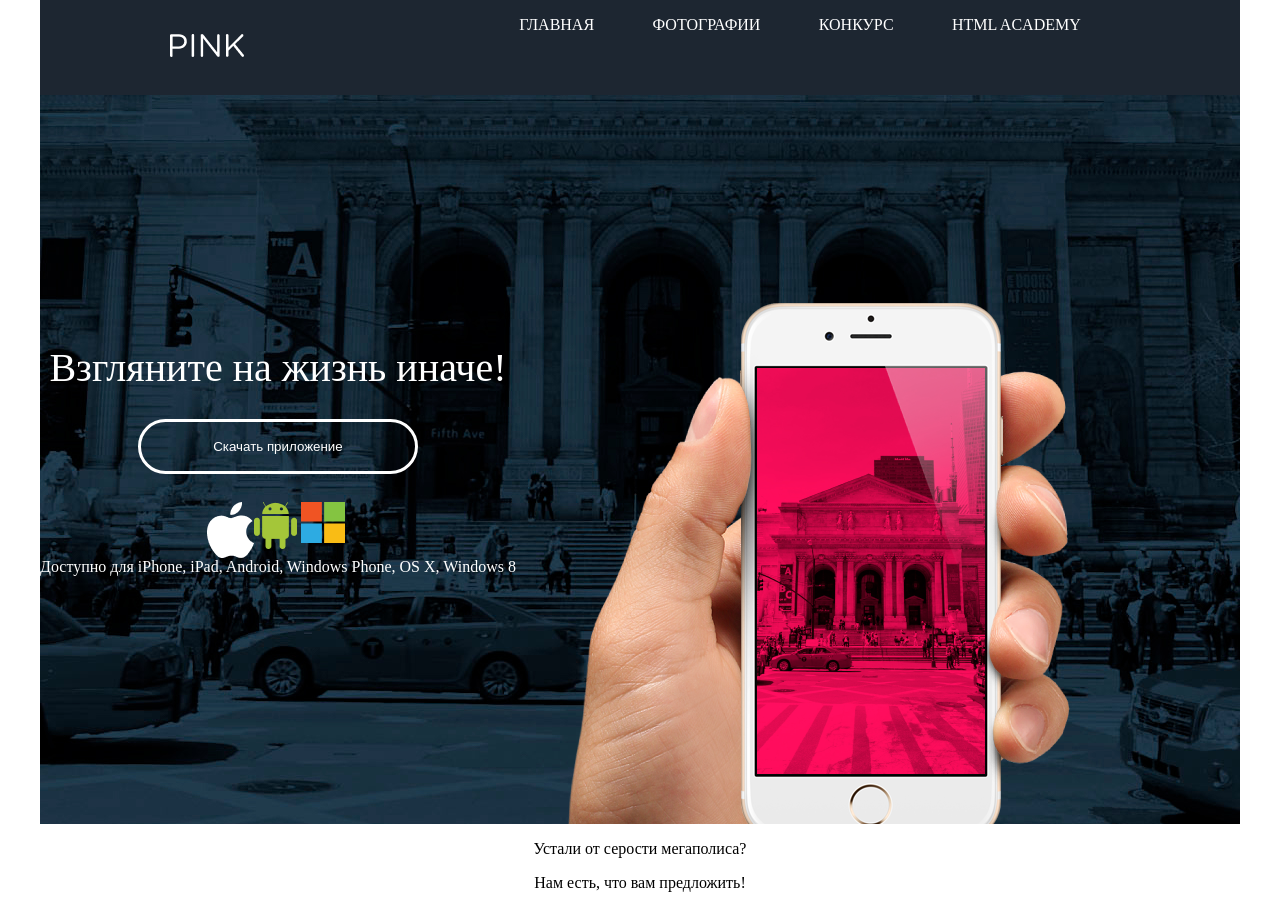
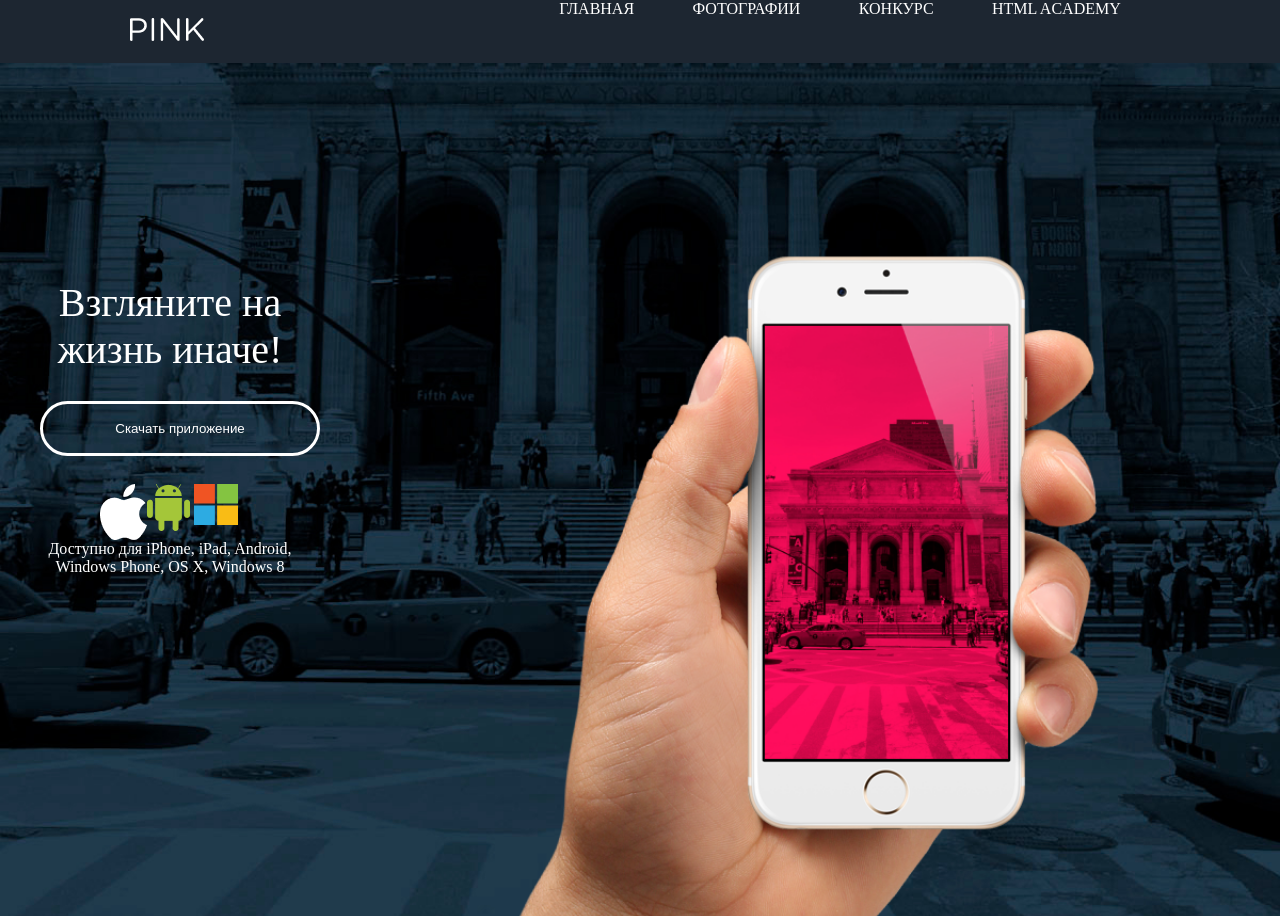
Before and after one commit to irus994/925273-pink-21, a website: page source/index.html in a window 1280 px wide. Shown: the top 921 px of the page. Drawn offline with nearby package versions, Linux system fonts and the light colour scheme; files that its build step writes are made by us from their sources.

Commit message:
исправление недочетов

```diff
--- a/source/index.html
+++ b/source/index.html
@@ -21,10 +21,12 @@
       </nav>
     </header>
     <main class="main">
+      <div class="wrapper__download-block">
        <section class="download-block">
-        <div class="wrapper__download-block">
+         <div class="wrapper__column-left">
+            <div class="wrapper__download-header">
               <p class="download-block__header">Взгляните на жизнь иначе!</p>
-          <img class="download-block__image" src="img/iphone-screen-mobole.png">
+            </div>
             <h1 class="visually-hidden">Приложение PINK</h1>
             <div class="download-button__wrapper">
               <button class="download-button">
@@ -39,6 +41,8 @@
             <p class="download-block__text">Доступно для iPhone, iPad, Android, Windows Phone, OS X, Windows 8</p>
          </div>
        </section>
+      </div>
+      <div class="wrapper__main">
         <section class="tagline">
           <p class="tagline__text">Устали от серости мегаполиса?</p>
           <p class="tagline__text">Нам есть, что вам предложить!</p>
@@ -143,6 +147,7 @@
           </div>
           <div class="map"></div>
         </section>
+    </div>
     </main>
     <footer class="page-footer">
       <a class="page-footer__logo">
--- a/source/sass/blocks/advantages.scss
+++ b/source/sass/blocks/advantages.scss
@@ -2,16 +2,18 @@ $tablet-width: 660px;
 $desktop-width: 1200px;
 
 .advantages {
+  text-align: center;
 
   @media (min-width: $tablet-width) {
     display: flex;
     flex-direction: row-reverse;
+    text-align: left;
   }
 
   @media (min-width: $desktop-width) {
     flex-direction: column-reverse;
+    text-align: center;
   }
-
 }
 
 .advantages__tagline {
--- a/source/sass/blocks/contact.scss
+++ b/source/sass/blocks/contact.scss
@@ -1,5 +1,5 @@
 .contact {
-
+  text-align: center;
 }
 
 .contact__header {
@@ -13,7 +13,6 @@
 .contact__tel {
   font-size: 24px;
   color: #D22856;
-
 }
 
 .contact__mail {
--- a/source/sass/blocks/download-block.scss
+++ b/source/sass/blocks/download-block.scss
@@ -2,21 +2,15 @@ $tablet-width: 660px;
 $desktop-width: 1200px;
 
 .download-block {
-  background: url("../../img/back-mobile.png") no-repeat;
-  background-size: cover;
-
   @media (min-width: $tablet-width) {
     display: flex;
     flex-direction: column;
-    align-items: self-start;
+    align-items: start;
     justify-content: center;
-    background: url("../../img/back-tablet.png") no-repeat;
-    background-size: cover;
     height: 729px;
   }
 
   @media (min-width: $desktop-width) {
-    background: url("../../img/back-desktop.png") no-repeat;
 
   }
 }
@@ -71,11 +65,3 @@ $desktop-width: 1200px;
     background-color: transparent;
   }
 }
-
-.download-block__image {
-
-  @media (min-width: $tablet-width) {
-    display: none;
-  }
-
-}
--- a/source/sass/blocks/main-nav.scss
+++ b/source/sass/blocks/main-nav.scss
@@ -6,6 +6,7 @@ $desktop-width: 1200px;
 .main-nav__list {
   list-style: none;
   padding-left: 0;
+  margin: 0;
 
 
   @media (min-width: $desktop-width) {
--- a/source/sass/blocks/main.scss
+++ b/source/sass/blocks/main.scss
@@ -1,6 +1,6 @@
 .main {
-  text-align: center;
-  //margin: auto;
+  min-width: 320px;
+  margin: auto;
 }
 
 .main__image-iphone {
--- a/source/sass/blocks/page-header.scss
+++ b/source/sass/blocks/page-header.scss
@@ -7,6 +7,7 @@ $desktop-width: 1200px;
     align-items: center;
     justify-content: space-between;
     padding: 0 130px;
+    margin: auto;
   }
 }
 .page-header__logo {
--- a/source/sass/blocks/page.scss
+++ b/source/sass/blocks/page.scss
@@ -1,5 +1,3 @@
 .page__body {
-  min-width: 320px;
-  max-width: 1200px;
   margin: auto;
 }
--- a/source/sass/blocks/reviews.scss
+++ b/source/sass/blocks/reviews.scss
@@ -1,7 +1,7 @@
 $tablet-width: 660px;
 
 .reviews {
-
+text-align: center;
 }
 
 .reviews__slider {
--- a/source/sass/blocks/tagline.scss
+++ b/source/sass/blocks/tagline.scss
@@ -1,5 +1,23 @@
+$tablet-width: 660px;
+$desktop-width: 1200px;
+
 .tagline {
+  padding-left: 20px;
+  padding-right: 20px;
+  text-align: center;
+  font-size: 24px;
 
+  @media (min-width: $tablet-width) {
+    padding-left: 36px;
+    padding-right: 36px;
+    font-size: 40px;
+  }
+
+  @media (min-width: $desktop-width) {
+    padding-left: 210px;
+    padding-right: 210px;
+    font-size: 50px;
+  }
 }
 
 .tagline__text {
--- a/source/sass/blocks/wrapper.scss
+++ b/source/sass/blocks/wrapper.scss
@@ -1,7 +1,49 @@
 $tablet-width: 660px;
+$desktop-width: 1200px;
+
+.wrapper__main {
+  max-width: 1200px;
+  margin: auto;
+}
 
 .wrapper__download-block {
   text-align: center;
+
+  @media (min-width: $tablet-width) {
+    height: 729px;
+    width: 100%;
+    background: url("../../img/back-tablet.png") no-repeat;
+    background-size: cover;
+    background-position: center;
+  }
+  @media (min-width: $desktop-width) {
+    background: url("../../img/back-desktop.png") no-repeat;
+    background-size: cover;
+    background-position: center;
+    height: 853px;
+    width: 100%;
+  }
+}
+
+.wrapper__download-header {
+  height: 462px;
+  background: url("../../img/background-mobile.png") no-repeat;
+  background-size: cover;
+  background-position: center;
+
+  @media (min-width: $tablet-width) {
+    background: none;
+    height: auto;
+  }
+}
+
+
+.wrapper__column-left {
+  @media (min-width: $tablet-width) {
+    width: 300px;
+    padding-right: 20px;
+    padding-left: 20px;
+  }
 }
 
 .wrapper__developed {
--- a/source/sass/visually-hidden.scss
+++ b/source/sass/visually-hidden.scss
@@ -5,6 +5,6 @@
   //height: 1px;
   //margin: -1px;
   display: none;
-  //пока не разобралась как сделать правильно, скрытый заголовок с visually-hidden и стандартными описанными выше правилами
-  //создавал горизонтальную прогрутку
 }
+//пока не разобралась как сделать правильно, скрытый заголовок с visually-hidden и стандартными описанными выше правилами
+//создавал горизонтальную прогрутку
```
Lines whose indentation alone changed are shown as unchanged.
